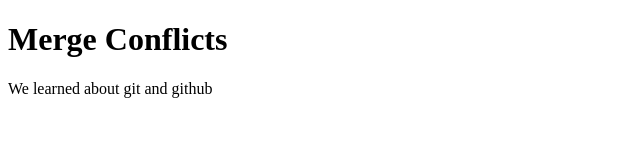
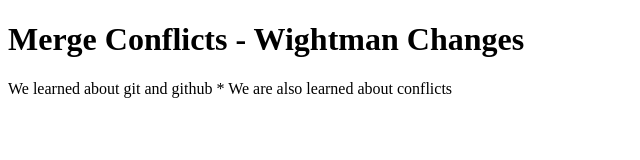
Before and after one commit to cjwightman/Merge-Conflicts, a plain HTML site: page index.html in a window 1280 px wide. Shown: the whole page, without its empty margins (0-640 px from the left). Drawn offline with Linux system fonts and the light colour scheme.

Commit message:
made changes to h1 and p tags

```diff
--- a/index.html
+++ b/index.html
@@ -5,8 +5,8 @@
 <style>
 </style>
 <body>
-  <h1>Merge Conflicts</h1>
-  <p> We learned about git and github</p>
+  <h1>Merge Conflicts - Wightman Changes</h1>
+  <p> We learned about git and github * We are also learned about conflicts</p>
 </body>
 
 </html>
```
